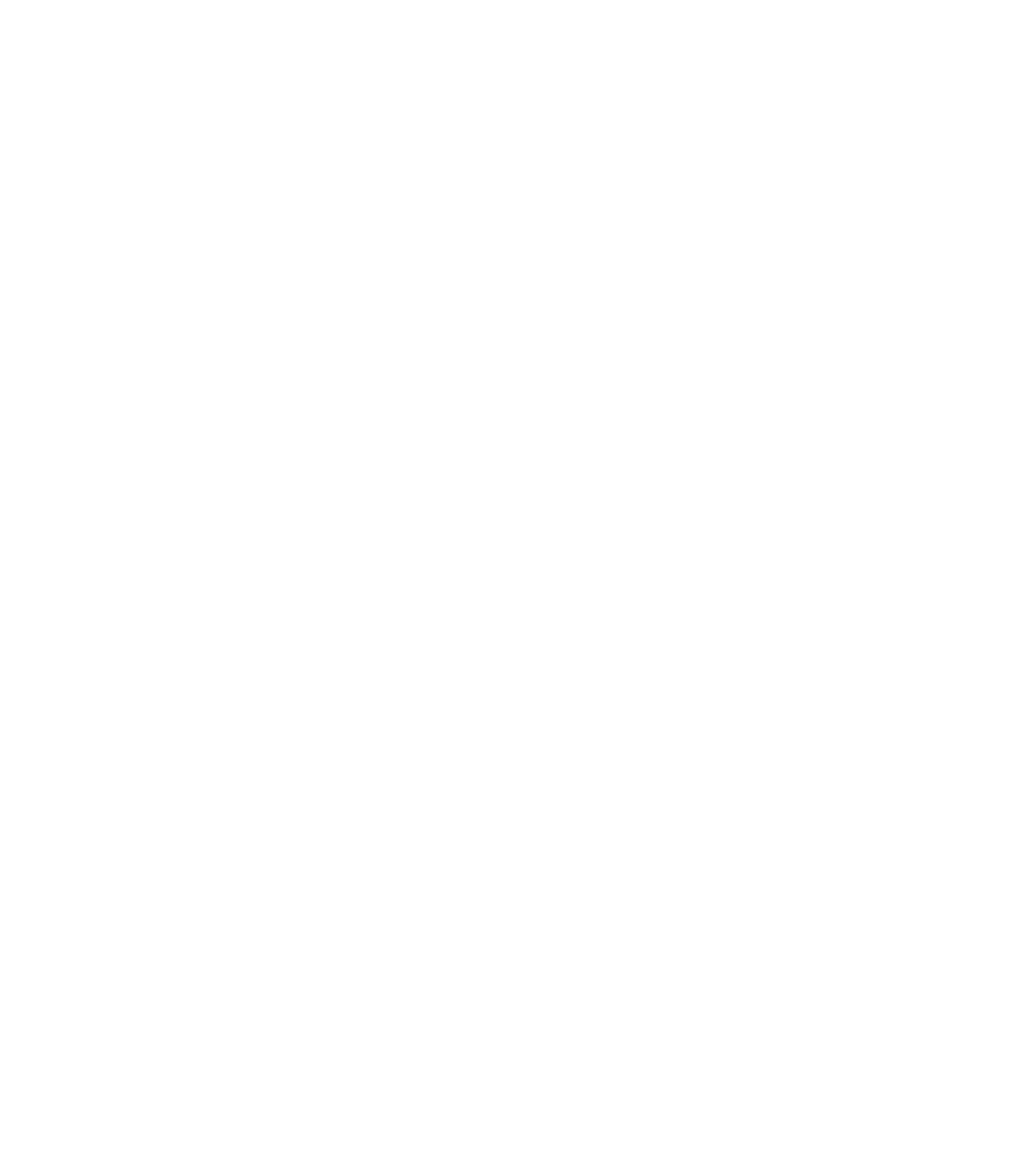
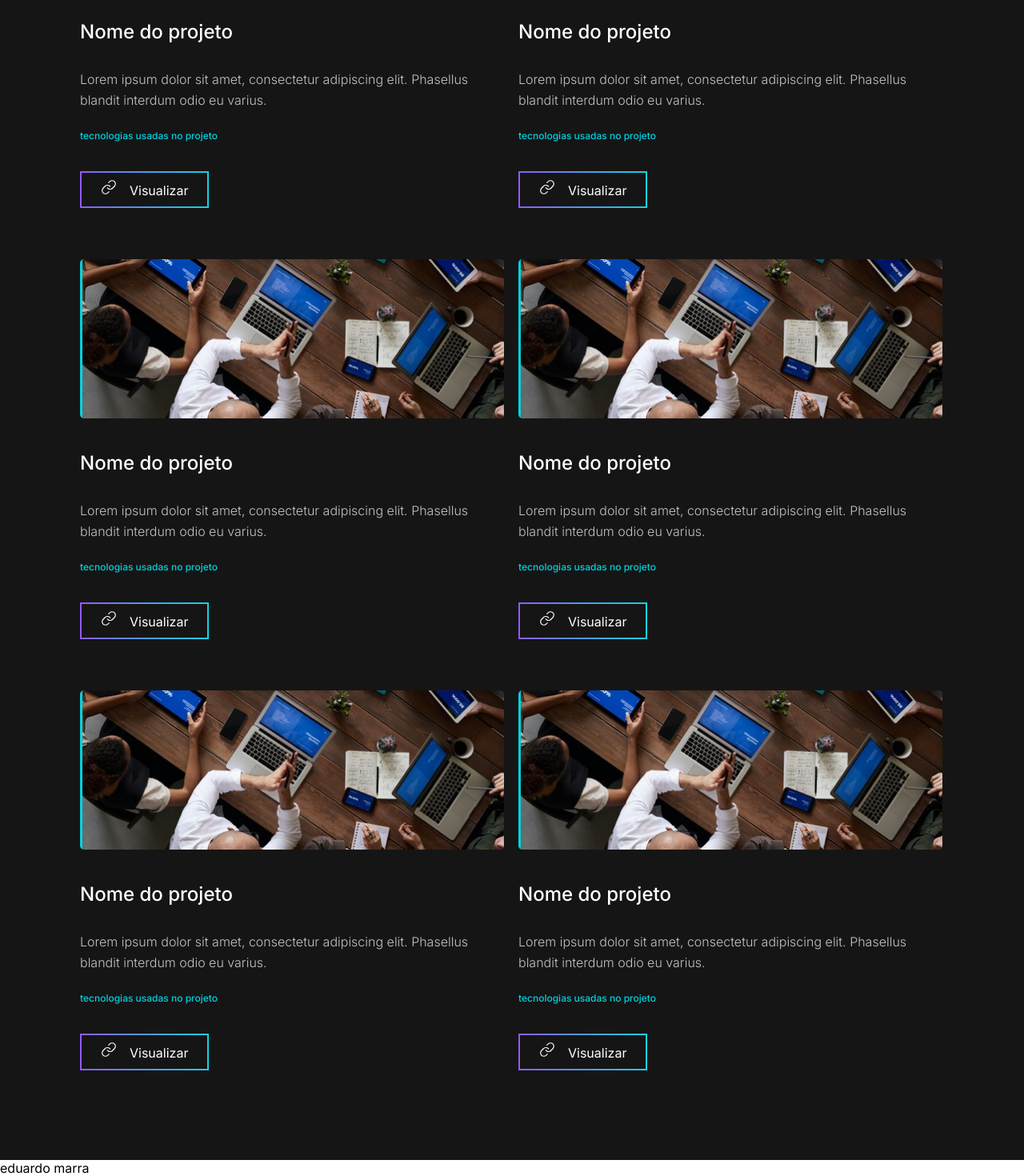
Before and after one commit to Eduardomarra/20-portfolio, a React (Create React App) app: page / in a window 1280 px wide. Shown: the part 2647-4117 px from the top of the page at 80% size. Before the commit the page ends 2240 px from the top, so only its background shows below. Built offline with nearby package versions, Linux system fonts and the light colour scheme.

Commit message:
feat: created section projects

```diff
--- a/src/App.tsx
+++ b/src/App.tsx
@@ -3,6 +3,8 @@
 import { Profile } from './components/Profile'
 import { Header } from './components/Header'
 import { Experiences } from './components/Experiences'
+import { Portfolio } from './components/Portfolio'
+import { Footer } from './components/Footer'
 
 function App() {
     return (
@@ -11,6 +13,8 @@
             <Apresentation />
             <Profile />
             <Experiences />
+            <Portfolio />
+            <Footer />
         </>
     )
 }
--- a/src/components/Experiences/styles.ts
+++ b/src/components/Experiences/styles.ts
@@ -13,7 +13,7 @@
 
 export const Content = styled.div`
     ${({ theme }) => css`
-        max-width: ${theme.grid.container};
+        width: ${theme.grid.container};
         display: grid;
         grid-template-columns: 1fr 3fr;
         gap: calc(${theme.spacings.xxlarge}*2);
@@ -58,6 +58,9 @@
                 content: '';
                 background: ${theme.colors.primary};
             }
+            a {
+                font-weight: 600;
+            }
         }
     `}
 `
--- /dev/null
+++ b/src/components/Footer/index.tsx
@@ -0,0 +1,9 @@
+import React from 'react'
+
+export function Footer() {
+    return (
+        <>
+            <p>eduardo marra</p>
+        </>
+    )
+}
--- /dev/null
+++ b/src/components/Portfolio/index.tsx
@@ -0,0 +1,122 @@
+import React from 'react'
+
+import { Wrapper, Content, Projeto } from './styles'
+
+import project from '../../assets/project.jpg'
+import linkProject from '../../assets/linkProject.svg'
+
+export function Portfolio() {
+    return (
+        <>
+            <Wrapper>
+                <Content>
+                    <h1>Projetos</h1>
+                </Content>
+                <Content>
+                    <Projeto>
+                        <div className="imgProject">
+                            <img src={project} />
+                        </div>
+                        <h2>Nome do projeto</h2>
+                        <p>
+                            Lorem ipsum dolor sit amet, consectetur adipiscing
+                            elit. Phasellus blandit interdum odio eu varius.
+                        </p>
+                        <h5>tecnologias usadas no projeto</h5>
+                        <div className="linkProject">
+                            <a href="/">
+                                <img src={linkProject} />
+                                <span>Visualizar</span>
+                            </a>
+                        </div>
+                    </Projeto>
+                    <Projeto>
+                        <div className="imgProject">
+                            <img src={project} />
+                        </div>
+                        <h2>Nome do projeto</h2>
+                        <p>
+                            Lorem ipsum dolor sit amet, consectetur adipiscing
+                            elit. Phasellus blandit interdum odio eu varius.
+                        </p>
+                        <h5>tecnologias usadas no projeto</h5>
+                        <div className="linkProject">
+                            <a href="/">
+                                <img src={linkProject} />
+                                <span>Visualizar</span>
+                            </a>
+                        </div>
+                    </Projeto>
+                    <Projeto>
+                        <div className="imgProject">
+                            <img src={project} />
+                        </div>
+                        <h2>Nome do projeto</h2>
+                        <p>
+                            Lorem ipsum dolor sit amet, consectetur adipiscing
+                            elit. Phasellus blandit interdum odio eu varius.
+                        </p>
+                        <h5>tecnologias usadas no projeto</h5>
+                        <div className="linkProject">
+                            <a href="/">
+                                <img src={linkProject} />
+                                <span>Visualizar</span>
+                            </a>
+                        </div>
+                    </Projeto>
+                    <Projeto>
+                        <div className="imgProject">
+                            <img src={project} />
+                        </div>
+                        <h2>Nome do projeto</h2>
+                        <p>
+                            Lorem ipsum dolor sit amet, consectetur adipiscing
+                            elit. Phasellus blandit interdum odio eu varius.
+                        </p>
+                        <h5>tecnologias usadas no projeto</h5>
+                        <div className="linkProject">
+                            <a href="/">
+                                <img src={linkProject} />
+                                <span>Visualizar</span>
+                            </a>
+                        </div>
+                    </Projeto>
+                    <Projeto>
+                        <div className="imgProject">
+                            <img src={project} />
+                        </div>
+                        <h2>Nome do projeto</h2>
+                        <p>
+                            Lorem ipsum dolor sit amet, consectetur adipiscing
+                            elit. Phasellus blandit interdum odio eu varius.
+                        </p>
+                        <h5>tecnologias usadas no projeto</h5>
+                        <div className="linkProject">
+                            <a href="/">
+                                <img src={linkProject} />
+                                <span>Visualizar</span>
+                            </a>
+                        </div>
+                    </Projeto>
+                    <Projeto>
+                        <div className="imgProject">
+                            <img src={project} />
+                        </div>
+                        <h2>Nome do projeto</h2>
+                        <p>
+                            Lorem ipsum dolor sit amet, consectetur adipiscing
+                            elit. Phasellus blandit interdum odio eu varius.
+                        </p>
+                        <h5>tecnologias usadas no projeto</h5>
+                        <div className="linkProject">
+                            <a href="/">
+                                <img src={linkProject} />
+                                <span>Visualizar</span>
+                            </a>
+                        </div>
+                    </Projeto>
+                </Content>
+            </Wrapper>
+        </>
+    )
+}
--- /dev/null
+++ b/src/components/Portfolio/styles.ts
@@ -0,0 +1,111 @@
+import styled, { css } from 'styled-components'
+
+export const Wrapper = styled.div`
+    ${({ theme }) => css`
+        background: ${theme.colors.darken};
+        max-width: 100vw;
+        display: flex;
+        align-items: center;
+        justify-content: center;
+        flex-direction: column;
+    `}
+`
+
+export const Content = styled.div`
+    ${({ theme }) => css`
+        width: ${theme.grid.container};
+        display: grid;
+        grid-template-columns: repeat(2, 1fr);
+        /* align-items: center;
+        justify-content: space-between; */
+        flex-wrap: wrap;
+        gap: ${theme.spacings.xsmall};
+        margin: ${theme.spacings.xxlarge} 0;
+
+        h1 {
+            font-weight: 600;
+            font-size: ${theme.font.sizes.xlarge};
+            line-height: 2.9rem;
+            text-transform: uppercase;
+            color: ${theme.colors.light};
+            align-self: flex-start;
+            margin-bottom: -3rem;
+        }
+    `}
+`
+
+export const Projeto = styled.div`
+    ${({ theme }) => css`
+        div.imgProject {
+            max-width: 53rem;
+            max-height: 20rem;
+            margin-bottom: ${theme.spacings.large};
+
+            img {
+                width: 100%;
+                height: 100%;
+                border-left: 3px solid ${theme.colors.primary};
+                border-radius: 5px;
+            }
+        }
+        h2 {
+            font-size: ${theme.font.sizes.xlarge};
+            font-weight: 500;
+            line-height: 2.9rem;
+            color: ${theme.colors.light};
+            margin-bottom: ${theme.spacings.medium};
+        }
+        p {
+            width: 100%;
+            height: ${theme.spacings.large};
+
+            font-weight: 300;
+            font-size: ${theme.font.sizes.medium};
+            line-height: 2.6rem;
+            color: ${theme.colors.grayLight};
+            margin-bottom: ${theme.spacings.medium};
+        }
+        h5 {
+            font-weight: 500;
+            font-size: calc(${theme.font.sizes.xlarge} / 2);
+            line-height: 2.4rem;
+            color: ${theme.colors.primary};
+            margin-bottom: ${theme.spacings.medium};
+        }
+        div.linkProject {
+            margin-bottom: ${theme.spacings.xlarge};
+            a {
+                max-width: 250px;
+                min-width: 160px;
+                background: transparent;
+
+                border: 2px solid;
+                border-image: ${theme.gradientColors.purple} 10;
+                border-radius: 5px;
+
+                padding: 0.8rem ${theme.spacings.small};
+
+                transition: transform 0.5s;
+
+                display: inline-block;
+
+                :hover {
+                    transform: scale(1.1);
+                }
+
+                img {
+                    margin-right: ${theme.spacings.xsmall};
+                    height: 20px;
+                }
+
+                span {
+                    color: ${theme.colors.light};
+                    text-decoration: none;
+                    line-height: ${theme.font.sizes.xlarge};
+                    text-align: center;
+                    display: inline-block;
+                }
+            }
+        }
+    `}
+`
```
Also changed, not shown: src/assets/linkProject.svg (added), src/assets/project.jpg (added).
